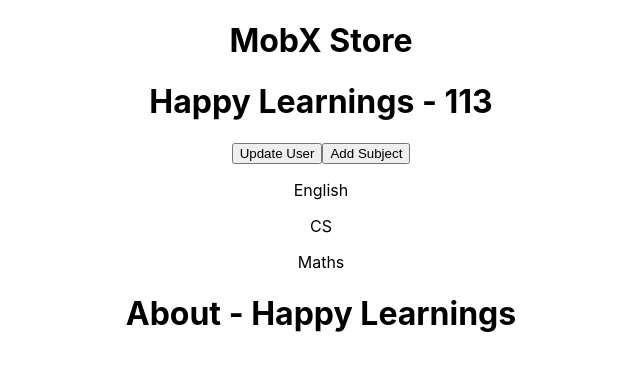
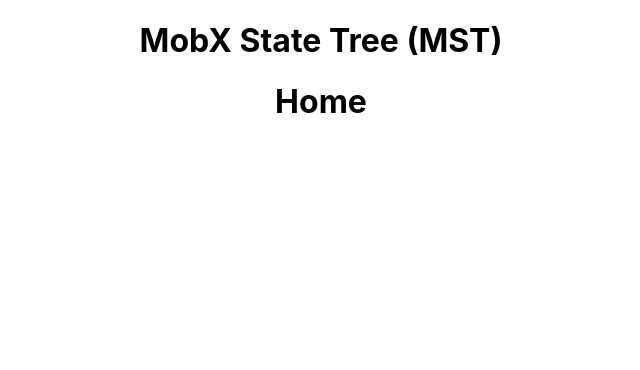
Before and after one commit to AmirMustafa/react-mobx-todo, a React (Create React App) app: page / in a window 1280 px wide. Shown: the top 370 px of the page, without its empty margins (319-959 px from the left). Built offline with nearby package versions, Linux system fonts and the light colour scheme.

Commit message:
feat: created UserStore MST

```diff
--- a/package.json
+++ b/package.json
@@ -8,6 +8,7 @@
     "@testing-library/user-event": "^13.5.0",
     "mobx": "^6.8.0",
     "mobx-react-lite": "^3.4.2",
+    "mobx-state-tree": "^5.1.8",
     "react": "^18.2.0",
     "react-dom": "^18.2.0",
     "react-scripts": "5.0.1",
--- a/src/App.js
+++ b/src/App.js
@@ -1,16 +1,13 @@
 import './App.css';
-import Home from './components/Home';
-import About from './components/About';
-import UserStore from './UserStore';
+import Home from './mst/Home';
 
 
 function App() {
-  const store = new UserStore();
   return (
-    <>
-      <Home store={store} />
-      <About store={store} />
-    </>
+    <div className='App'>
+      <h1>MobX State Tree (MST)</h1>
+      <Home />
+    </div>
   );
 }
 
--- /dev/null
+++ b/src/mst/Home.js
@@ -0,0 +1,10 @@
+import React from 'react';
+
+function Home() {
+    return (
+        <div>
+            <h1>Home</h1>
+        </div>
+    );
+}
+export default Home;
```
Also changed, not shown: src/mst/About.js (added, +10 -0 lines), src/mst/UserStoreMST.js (added, +28 -0 lines), src/components/Home.js (line endings or trailing spaces), 1 other file (tests, documents, lock files or other folders).
